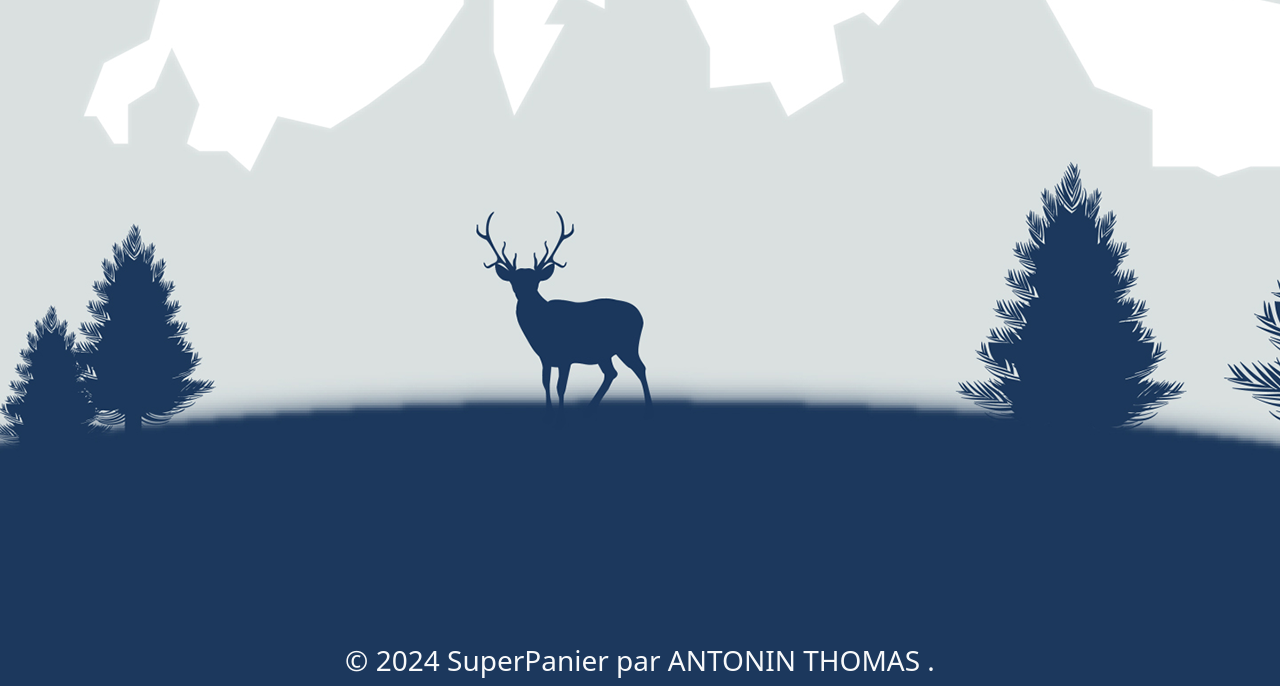
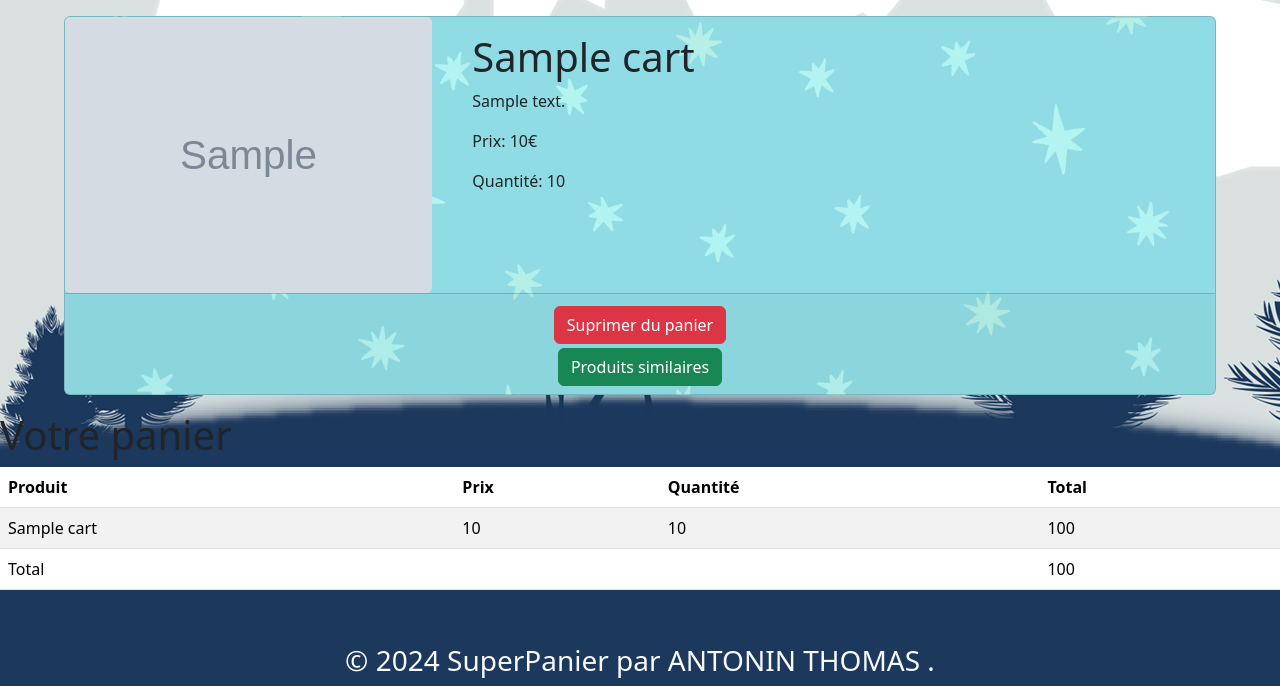
Before and after one commit to antonin-slv/SuperPanier, a PHP site: template vue/panier.html.twig in a window 1280 px wide. Shown: the part 114-800 px from the top of the page. Run offline with PHP 8.4, Linux system fonts and the light colour scheme; the template is opened without the code that fills it: most values are stand-ins (such as "Sample title", 1, 10 or a date in 2020); grey boxes marked "Sample" are stand-in pictures; some libraries are stand-ins or nearby versions.

Commit message:
create panier.html.twig and update CtrlPanier.php

```diff
--- a/vue/panier.html.twig
+++ b/vue/panier.html.twig
@@ -1 +1,66 @@
 {% extends 'defTemplate.html.twig' %}
+{% block body %}
+
+    {% for produit in cart %}
+        <div class="card bg-primary mb-3 mx-auto mt-3" style="max-width: 90%;background-image: url(Contenu/images/fond_etoile.jpg);background-size: cover;">
+            <div class="row no-gutters">
+                <div class="col-md-4">
+                    <img src="Contenu/productimages/{{ produit.image }}" class="card-img" alt="{{ produit.name }}">
+                </div>
+                <div class="col-md-8">
+                    <div class="card-body">
+                        <h1 class="card-title">{{ produit.name }}</h1>
+                        <p class="card-text">{{ produit.description }}</p>
+                        <p class="card-text">Prix:
+                            {{ produit.price }}€</p>
+                        <p class="card-text">Quantité:
+                            {{ produit.quantity }}</p>
+                        <!--
+                            <p class="card-text">id:
+                                {{ produit.orderitems_id }}</p>
+                        -->
+                    </div>
+                </div>
+            </div>
+            <div class="card-footer text-center">
+                <form action="index.php?page=panier&action=suppToCart" method="post">
+                    <input type="hidden" name="orderitems_id" value="{{ produit.orderitems_id }}">
+                    <input type="submit" class="btn btn-danger mt-1 ml-auto" value="Suprimer du panier">
+                </form>
+                <div>
+                    <a class="btn btn-success mt-1 ml-auto" href="index.php?page=shop{% if produit.cat_id == 1 %}&product=boissons
+                                                                        {% elseif produit.cat_id == 2 %}&product=biscuits
+                                                                        {% elseif produit.cat_id == 3 %}&product=fruits_sec
+                                                                        {% endif %}">Produits similaires</a>
+                </div>
+            </div>
+        </div>
+    {% endfor %}
+    <h1>Votre panier</h1>
+    <table class="table table-striped">
+        <thead>
+            <tr>
+                <th>Produit</th>
+                <th>Prix</th>
+                <th>Quantité</th>
+                <th>Total</th>
+            </tr>
+        </thead>
+        <tbody>
+    {% set total = 0 %}
+        {% for item in cart %}
+            {% set total = total + (item.quantity * item.price) %}
+            <tr>
+                <td>{{ item.name }}</td>
+                <td>{{ item.price }}</td>
+                <td>{{ item.quantity }}</td>
+                <td>{{ item.quantity * item.price }}</td>
+            </tr>
+        {% endfor %}
+            <tr>
+                <td colspan="3">Total</td>
+                <td>{{ total }}</td>
+            </tr>
+        </tbody>
+    </table>
+{% endblock %}
```
Also changed, not shown: controlleur/CtrlPanier.php (+4 -5 lines).
